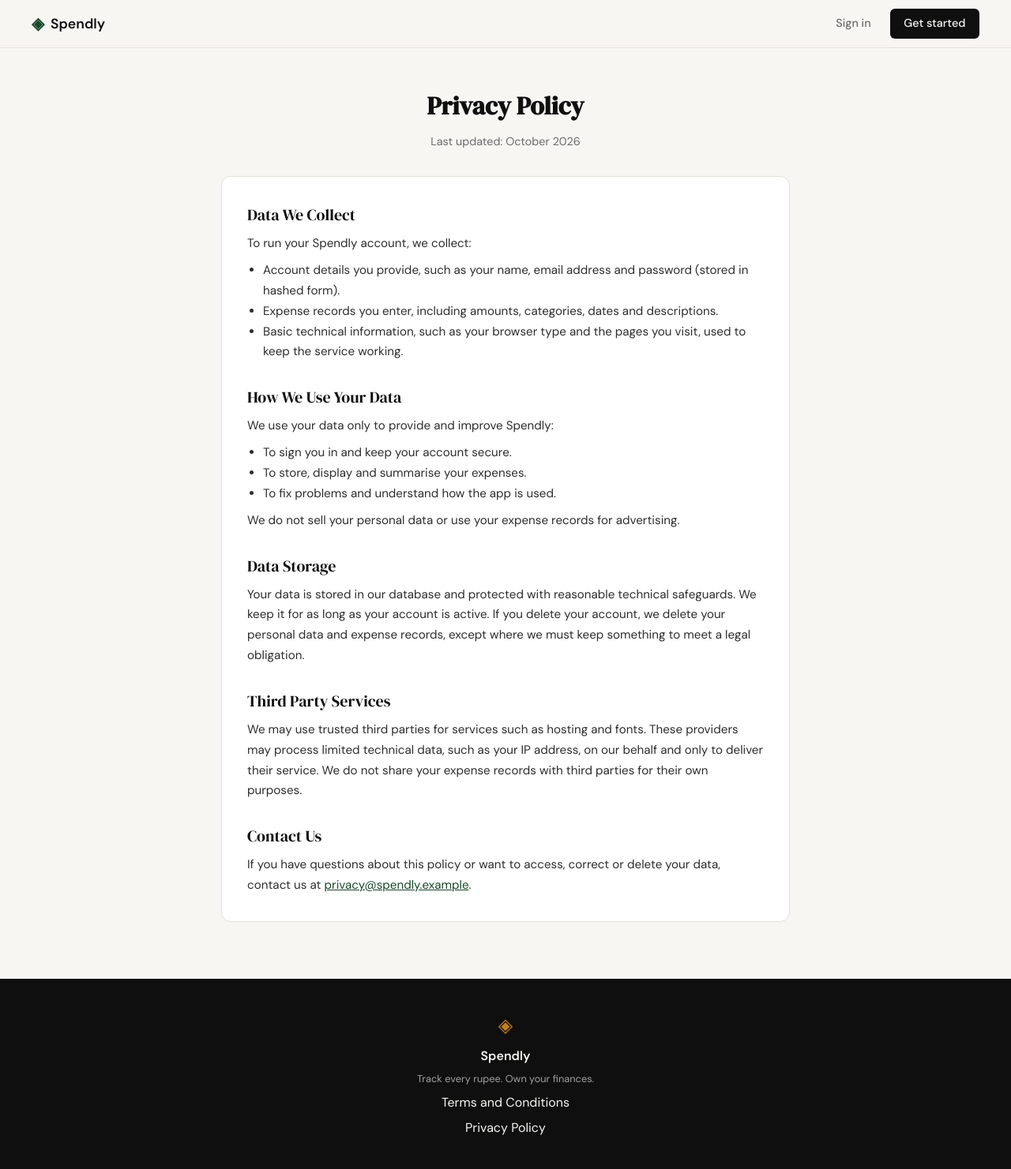
After one commit to sakshikgr/spendly, a Flask app: page /privacy in a window 1280 px wide. The commit adds this page. Shown: the whole page at 79% size. Run offline with Flask 3, Linux system fonts and the light colour scheme.

Commit message:
landing: add privacy policy page and route
Co-Authored-By: Claude Opus 5.5 <noreply@anthropic.com>

```diff
--- a/app.py
+++ b/app.py
@@ -20,6 +20,11 @@ def register():
 @app.route("/login")
 def login():
     return render_template("login.html")
+
+
+@app.route("/privacy")
+def privacy():
+    return render_template("privacy.html")
 
 
 # ------------------------------------------------------------------ #
--- a/static/css/style.css
+++ b/static/css/style.css
@@ -508,6 +508,36 @@ a { color: inherit; text-decoration: none; }
 }
 
 /* ------------------------------------------------------------------ */
+/* Legal pages                                                         */
+/* ------------------------------------------------------------------ */
+
+.legal-container {
+    width: 100%;
+    max-width: 720px;
+}
+
+.legal-card h2 {
+    font-family: var(--font-display);
+    font-size: 1.25rem;
+    font-weight: 400;
+    color: var(--ink);
+    margin: 1.75rem 0 0.5rem;
+}
+
+.legal-card h2:first-child { margin-top: 0; }
+
+.legal-card p,
+.legal-card li {
+    font-size: 0.95rem;
+    line-height: 1.7;
+    color: var(--ink-soft);
+}
+
+.legal-card ul { padding-left: 1.25rem; margin: 0.5rem 0; }
+
+.legal-card a { color: var(--accent); text-decoration: underline; }
+
+/* ------------------------------------------------------------------ */
 /* Responsive                                                          */
 /* ------------------------------------------------------------------ */
 
--- a/templates/base.html
+++ b/templates/base.html
@@ -35,7 +35,7 @@
             <span class="footer-name">Spendly</span>
             <p class="footer-copy">Track every rupee. Own your finances.</p>
             <a href="#">Terms and Conditions</a>
-            <a href="#">Privacy Policy</a>
+            <a href="{{ url_for('privacy') }}">Privacy Policy</a>
         </div>
     </footer>
 
--- /dev/null
+++ b/templates/privacy.html
@@ -0,0 +1,46 @@
+{% extends "base.html" %}
+
+{% block title %}Privacy Policy — Spendly{% endblock %}
+
+{% block content %}
+
+<section class="auth-section">
+    <div class="legal-container">
+
+        <div class="auth-header">
+            <h1 class="auth-title">Privacy Policy</h1>
+            <p class="auth-subtitle">Last updated: October 2026</p>
+        </div>
+
+        <div class="auth-card legal-card">
+            <h2>Data We Collect</h2>
+            <p>To run your Spendly account, we collect:</p>
+            <ul>
+                <li>Account details you provide, such as your name, email address and password (stored in hashed form).</li>
+                <li>Expense records you enter, including amounts, categories, dates and descriptions.</li>
+                <li>Basic technical information, such as your browser type and the pages you visit, used to keep the service working.</li>
+            </ul>
+
+            <h2>How We Use Your Data</h2>
+            <p>We use your data only to provide and improve Spendly:</p>
+            <ul>
+                <li>To sign you in and keep your account secure.</li>
+                <li>To store, display and summarise your expenses.</li>
+                <li>To fix problems and understand how the app is used.</li>
+            </ul>
+            <p>We do not sell your personal data or use your expense records for advertising.</p>
+
+            <h2>Data Storage</h2>
+            <p>Your data is stored in our database and protected with reasonable technical safeguards. We keep it for as long as your account is active. If you delete your account, we delete your personal data and expense records, except where we must keep something to meet a legal obligation.</p>
+
+            <h2>Third Party Services</h2>
+            <p>We may use trusted third parties for services such as hosting and fonts. These providers may process limited technical data, such as your IP address, on our behalf and only to deliver their service. We do not share your expense records with third parties for their own purposes.</p>
+
+            <h2>Contact Us</h2>
+            <p>If you have questions about this policy or want to access, correct or delete your data, contact us at <a href="mailto:privacy@spendly.example">privacy@spendly.example</a>.</p>
+        </div>
+
+    </div>
+</section>
+
+{% endblock %}
```
